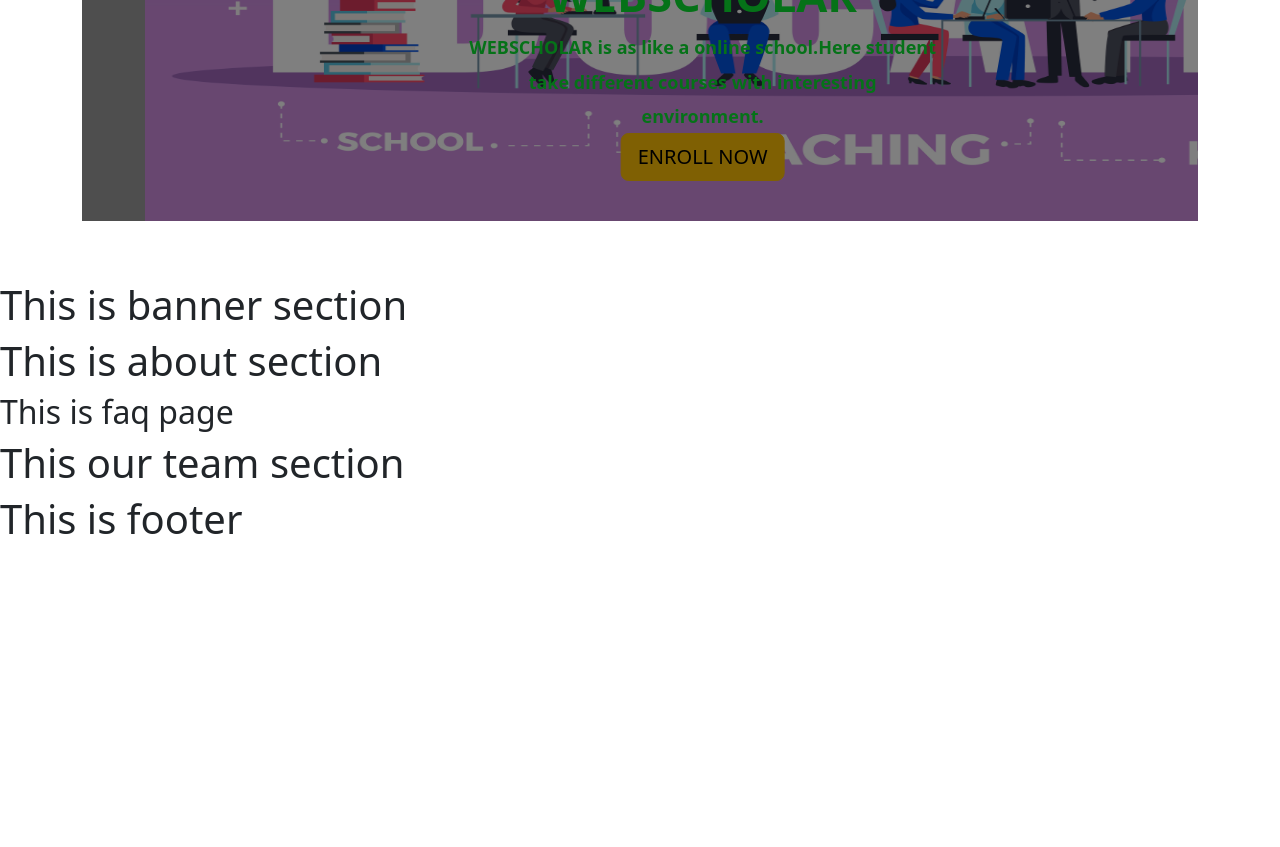
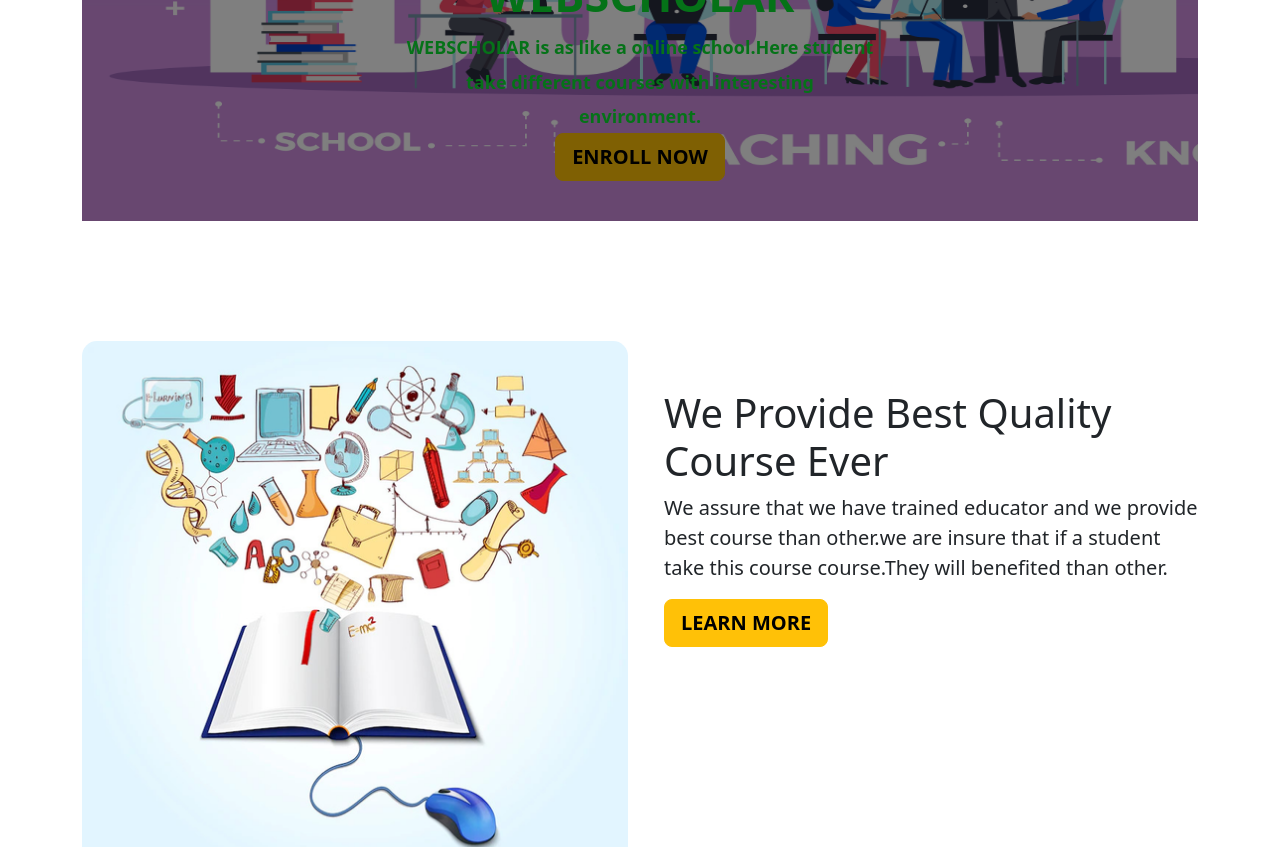
Before and after one commit to Atherbiswas/WebScholar_Client, a React (Create React App) app: page / in a window 1280 px wide. Shown: the part 400-1247 px from the top of the page. Before the commit the page ends 951 px from the top, so only its background shows below. Built offline with nearby package versions, Linux system fonts and the light colour scheme; grey boxes are pictures that could not be loaded.

Commit message:
added banner

```diff
--- /dev/null
+++ b/src/pages/Other/Banner/Banner.css
@@ -0,0 +1,3 @@
+.banner-img img{
+    border-radius: 15px;
+}
--- a/src/pages/Other/Banner/Banner.js
+++ b/src/pages/Other/Banner/Banner.js
@@ -1,9 +1,26 @@
 import React from 'react';
+import bannerImg from '../../../caurosel img/banner.png';
+import Button from 'react-bootstrap/Button';
+import './Banner.css'
 
 const Banner = () => {
     return (
-        <div>
-            <h1>This is banner section</h1>
+        <div className='container section-padding'>
+            <div className='row'>
+                <div className='col-lg-6 col-md-12 col-12'>
+                    <div className='banner-img'>
+                        <img src={bannerImg} className='img-fluid' alt="" />
+                    </div>
+                </div>
+                <div className='col-lg-6 col-md-12 col-12 ps-lg-4 mt-md-5'>
+                    <div className='banner-text'>
+                        <h2 className='fs-1'>We Provide Best Quality <br />Course Ever </h2>
+                        <p className='fs-5'>We assure that we have trained educator and we provide best course than other.we are insure that if a student take this course course.They will benefited than other.</p>
+                        <Button variant="warning" size="lg" className='fw-bolder'>LEARN MORE</Button>
+                    </div>
+                </div>
+            </div>
+
         </div>
     );
 };
--- a/src/pages/Other/Carousel/CarouselSlide.js
+++ b/src/pages/Other/Carousel/CarouselSlide.js
@@ -19,7 +19,7 @@
         <Carousel.Caption className='carousel-caption'>
           <h4>Learning New Things With WEBSCHOLAR</h4>
           <p>WEBSCHOLAR is as like a online school.Here student take different courses with interesting environment.</p>
-          <Button variant="warning" size="lg">
+          <Button variant="warning" size="lg" className='fw-bolder'>
           ENROLL NOW
         </Button>
         </Carousel.Caption>
@@ -35,7 +35,7 @@
         <Carousel.Caption>
           <h4>Learning New Things With WEBSCHOLAR</h4>
           <p>WEBSCHOLAR is as like a online school.Here student take different courses with interesting environment.</p>
-          <Button variant="warning" size="lg">
+          <Button variant="warning" size="lg" className='fw-bolder'>
           ENROLL NOW
         </Button>
         </Carousel.Caption>
```
Also changed, not shown: src/caurosel img/banner.jpg (added), src/caurosel img/banner.png (added).
